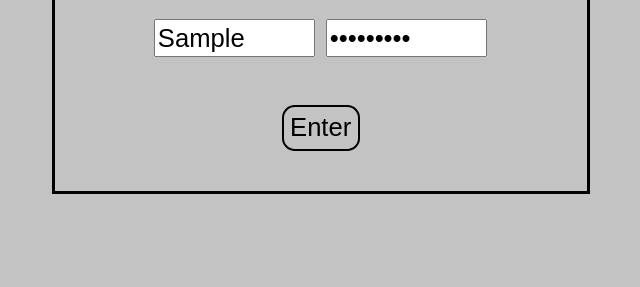
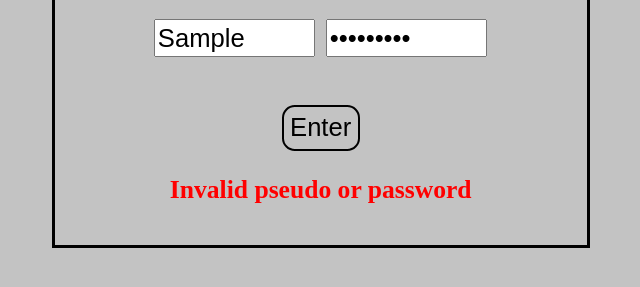
Before and after one commit to Pakopac/My-Single-Page, a plain HTML site: page index.html in a window 1280 px wide. Both pictures are taken after typing "Sample", "Sample123" into the empty fields and a click on the button "Enter". Shown: the part 323-610 px from the top of the page, without its empty margins (302-942 px from the left). Drawn offline with Linux system fonts and the light colour scheme.

Commit message:
Add error on login

```diff
--- a/script.js
+++ b/script.js
@@ -28,11 +28,16 @@ window.onload = function () {
             document.forms['loginForm'].onsubmit = function () {
                 var pseudo = document.querySelector('#pseudo').value;
                 var password = document.querySelector('#password').value;
+                var error = document.querySelector('#error');
                 if (pseudo === sessionStorage.getItem("pseudo") && password === sessionStorage.getItem("password")) {
                     buttonProfile.innerHTML = pseudo;
                     menu.style.display = 'flex';
                     login.style.display = 'none';
                     divHome.style.display = 'flex';
+                    error.innerHTML = ''
+                }
+                else {
+                    error.innerHTML = 'Invalid pseudo or password'
                 }
                 return false
             }
--- a/styles.css
+++ b/styles.css
@@ -97,3 +97,10 @@ body{
 #btnChangeName:hover{
     background: white;
 }
+#error{
+    font-size: 2vw;
+    text-align: center;
+    margin-top: 3vh;
+    color: red;
+    font-weight: bold;
+}
--- a/templates/login.html
+++ b/templates/login.html
@@ -6,3 +6,4 @@
     </div>
     <button class="btnLogin">Enter</button>
 </form>
+<div id="error"></div>
```
